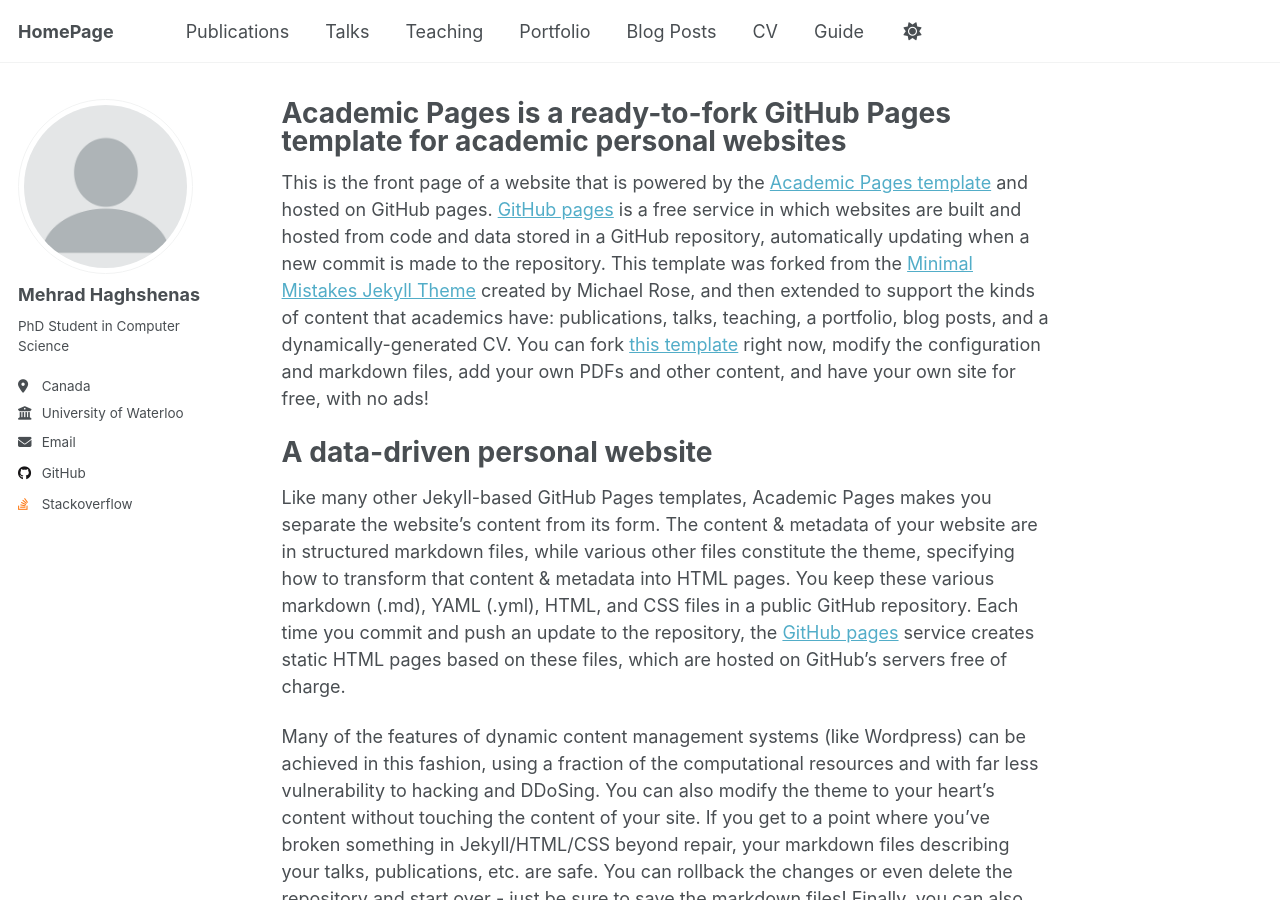
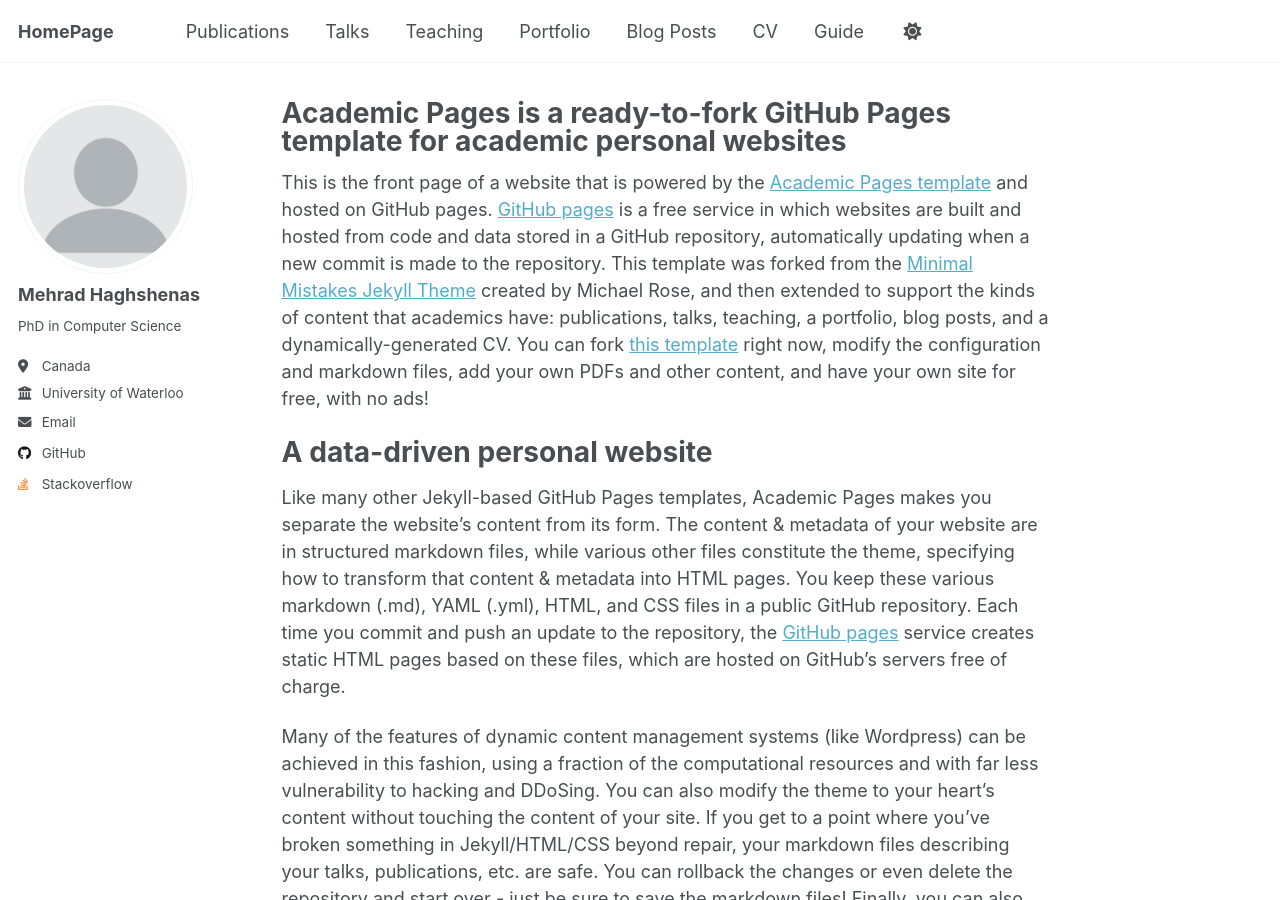
Before and after one commit to mehrad31415/mehrad31415.github.io, a Jekyll site: the page built from _pages/about.md, in a window 1280 px wide and 900 px high. Built offline with Jekyll 4.4.1, drawn with Linux system fonts in a browser that asks for light colours.

Commit message:
Update _config.yml

```diff
--- a/_config.yml
+++ b/_config.yml
@@ -25,7 +25,7 @@ author:
   avatar           : "profile.png"
   name             : "Mehrad Haghshenas"
   pronouns         : # example: "she/her"
-  bio              : "PhD Student in Computer Science"
+  bio              : "PhD in Computer Science"
   location         : "Canada"
   employer         : "University of Waterloo"
   uri              : # URL
```
